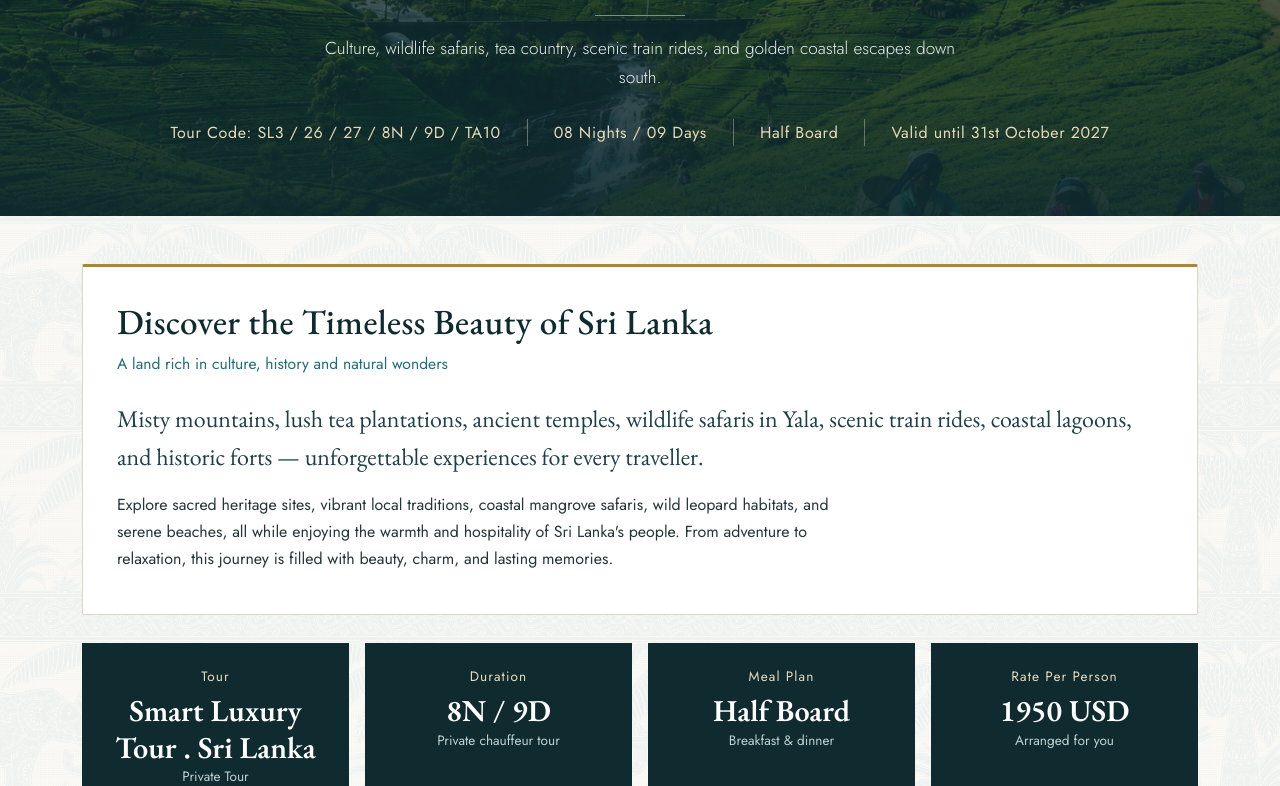
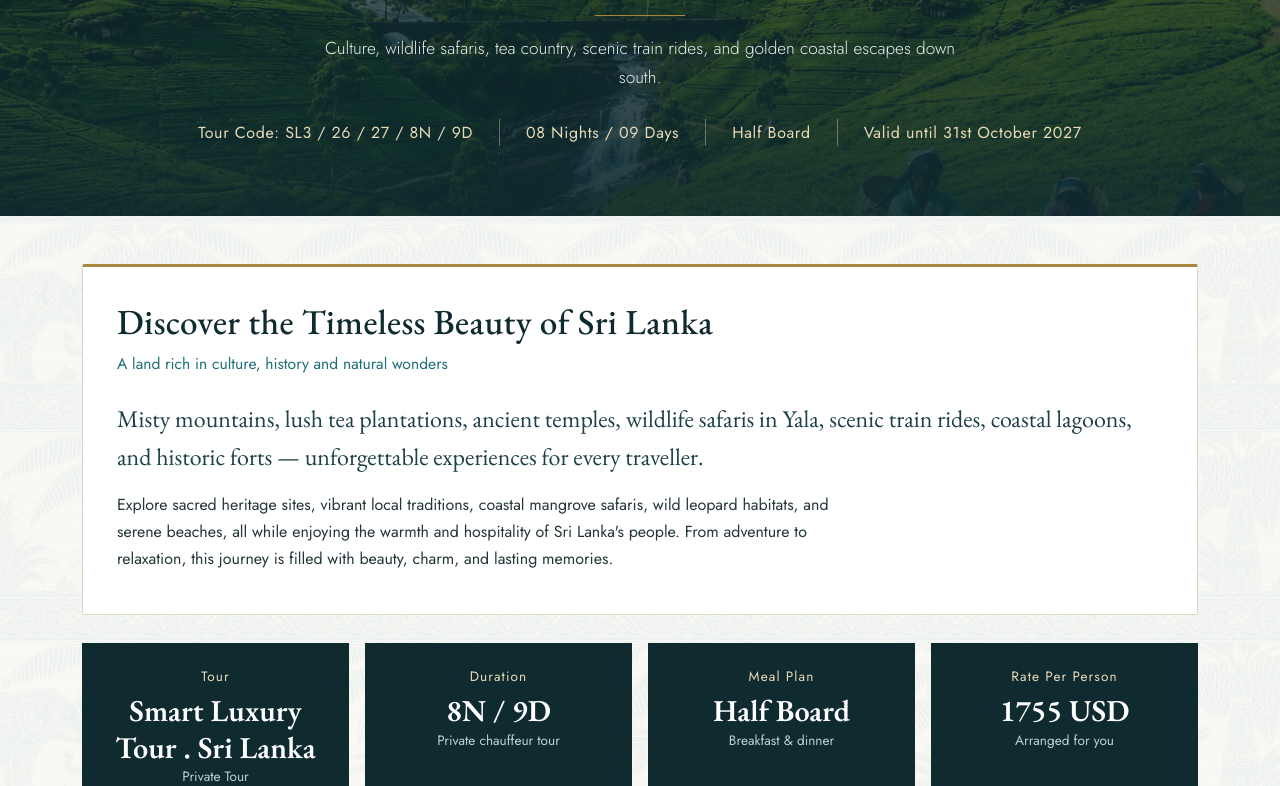
Before and after one commit to rantravelworkmailwork-dev/Dream-Island-Travels-and-Tours---Smart-Luxury-Tour---SL3-26-27-8N-9D, a plain HTML site: page index.html in a window 1280 px wide. Shown: the part 405-1191 px from the top of the page. Drawn offline with nearby package versions, Linux system fonts and the light colour scheme; grey boxes are pictures that could not be loaded.

Commit message:
Update index.html

```diff
--- a/index.html
+++ b/index.html
@@ -36,7 +36,7 @@
       <div class="hero-rule"></div>
       <p class="hero-tagline">Culture, wildlife safaris, tea country, scenic train rides, and golden coastal escapes down south.</p>
       <div class="hero-meta">
-        <span>Tour Code: SL3 / 26 / 27 / 8N / 9D / TA10</span>
+        <span>Tour Code: SL3 / 26 / 27 / 8N / 9D</span>
         <span>08 Nights / 09 Days</span>
         <span>Half Board</span>
         <span>Valid until 31st October 2027</span>
@@ -59,7 +59,7 @@
       <div class="col-6 col-md-3"><div class="fact"><span class="fact-label">Tour</span><span class="fact-value">Smart Luxury Tour . Sri Lanka</span><span class="fact-note">Private Tour</span></div></div>
       <div class="col-6 col-md-3"><div class="fact"><span class="fact-label">Duration</span><span class="fact-value">8N / 9D</span><span class="fact-note">Private chauffeur tour</span></div></div>
       <div class="col-6 col-md-3"><div class="fact"><span class="fact-label">Meal Plan</span><span class="fact-value">Half Board</span><span class="fact-note">Breakfast &amp; dinner</span></div></div>
-      <div class="col-6 col-md-3"><div class="fact"><span class="fact-label">Rate Per Person</span><span class="fact-value">1950 USD</span><span class="fact-note">Arranged for you</span></div></div>
+      <div class="col-6 col-md-3"><div class="fact"><span class="fact-label">Rate Per Person</span><span class="fact-value">1755 USD</span><span class="fact-note">Arranged for you</span></div></div>
     </div>
 
     <!-- MAP -->
```
